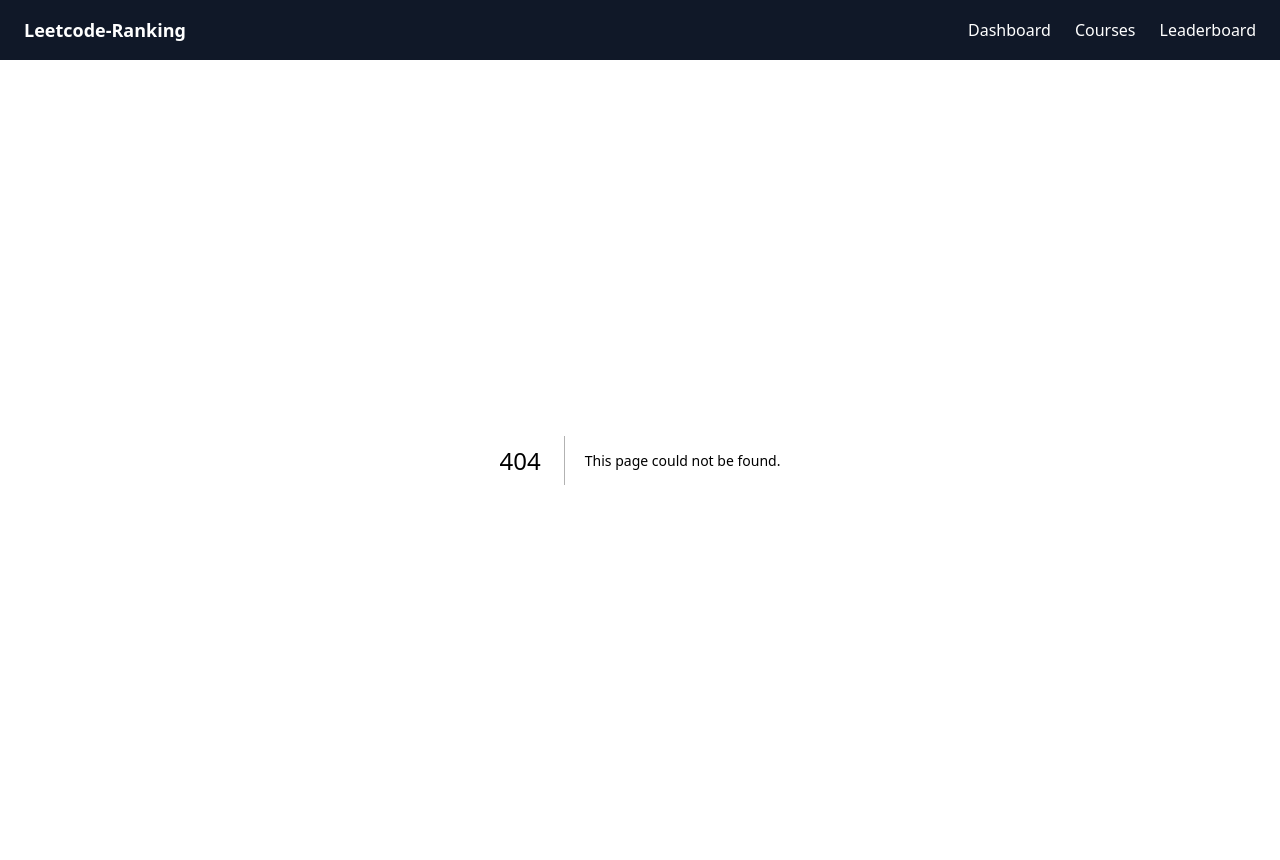
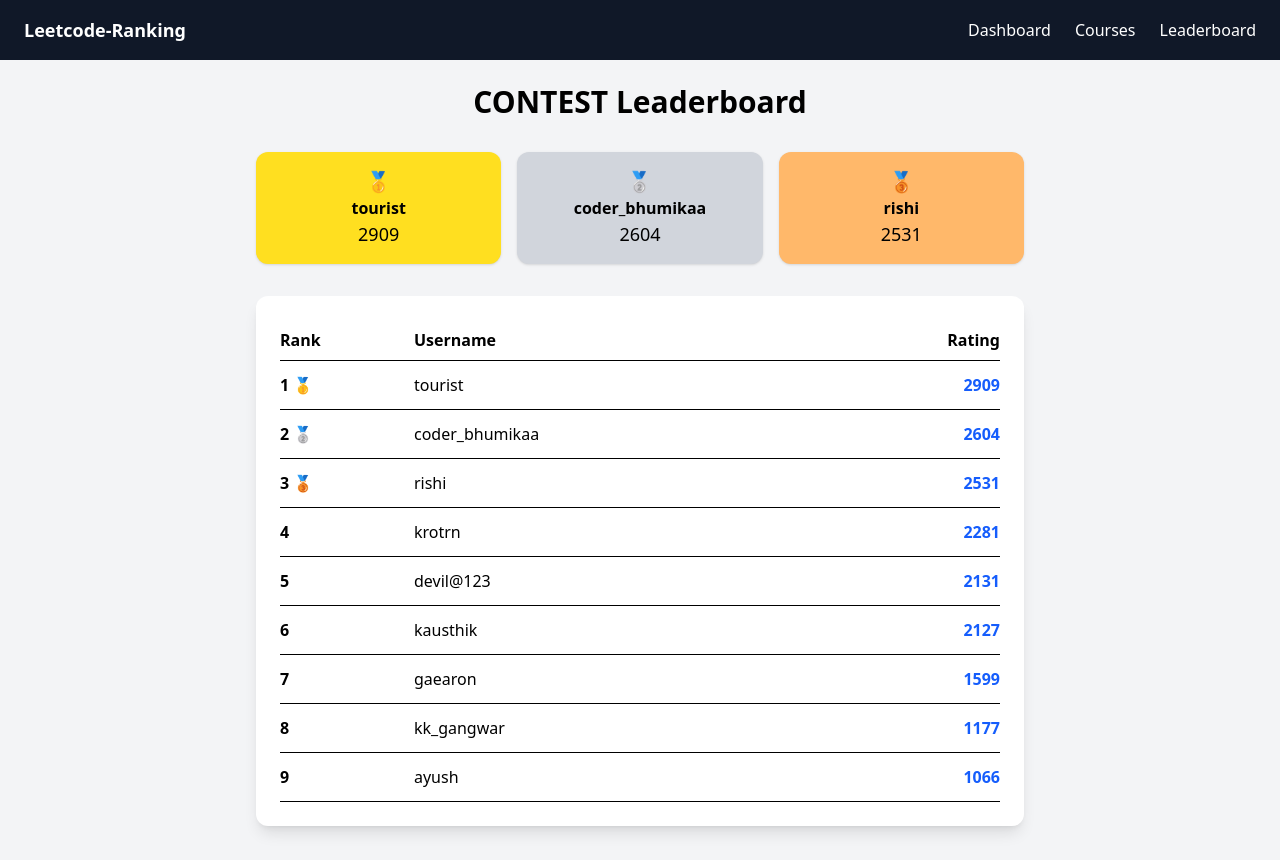
Before and after one commit to kausthik/reducate, a Next.js app: page /leaderboard/contest in a window 1280 px wide. Before the commit this address had no page. Built offline with nearby package versions, Linux system fonts and the light colour scheme.

Commit message:
Created Leaderboard UI

```diff
--- /dev/null
+++ b/src/app/api/leetcode/route.ts
@@ -0,0 +1,25 @@
+export async function GET(req: Request) {
+  const { searchParams } = new URL(req.url);
+  const username = searchParams.get("username");
+
+  if (!username) {
+    return Response.json({ error: "Username is required" }, { status: 400 });
+  }
+
+  const easy = Math.floor(Math.random() * 200);
+  const medium = Math.floor(Math.random() * 200);
+  const hard = Math.floor(Math.random() * 100);
+  const totalSolved = easy + medium + hard;
+  const score = easy + 2 * medium + 3 * hard;
+
+  return Response.json({
+    username,
+    totalSolved,
+    easySolved: easy,
+    mediumSolved: medium,
+    hardSolved: hard,
+    score,
+    ranking: 0,
+    fallback: true,
+  });
+}
--- /dev/null
+++ b/src/app/leaderboard/[category]/page.tsx
@@ -0,0 +1,116 @@
+import { users } from "../data";
+
+async function getUserData(username: string) {
+  const res = await fetch(
+    `http://localhost:3000/api/leetcode?username=${username}`,
+    {
+      next: { revalidate: 60 },
+    },
+  );
+
+  return res.json();
+}
+
+export default async function CategoryPage({ params }: any) {
+  const { category } = await params;
+  const data = await Promise.all(
+    users.map(async (username) => {
+      const stats = await getUserData(username);
+
+      let score = 0;
+
+      if (category === "easy") {
+        score = stats.easySolved || 0;
+      } else if (category === "medium") {
+        score = stats.mediumSolved || 0;
+      } else if (category === "hard") {
+        score = stats.hardSolved || 0;
+      } else if (category === "contest") {
+        score =stats.ranking && stats.ranking > 0
+            ? 100000 - stats.ranking
+            : Math.floor(Math.random() * 2000) + 1000;
+      } else if (category === "daily") {
+        score = Math.floor(Math.random() * 50);
+      } else {
+        score = stats.score || 0;
+      }
+
+      return {
+        username,
+        score,
+      };
+    }),
+    );
+
+  const sorted = data.sort((a, b) => b.score - a.score);
+   return (
+     <div className="min-h-screen bg-gray-100 p-6">
+       <h1 className="text-3xl font-bold text-center mb-8">
+         {category.toUpperCase()} Leaderboard
+       </h1>
+
+       <div className="max-w-3xl mx-auto grid grid-cols-3 gap-4 mb-8">
+         {sorted.slice(0, 3).map((user, index) => {
+           const colors = ["bg-yellow-300", "bg-gray-300", "bg-orange-300"];
+
+           return (
+             <div
+               key={user.username}
+               className={`p-4 rounded-xl text-center shadow ${colors[index]}`}
+             >
+               <p className="text-xl font-bold">
+                 {index === 0 ? "🥇" : index === 1 ? "🥈" : "🥉"}
+               </p>
+               <p className="font-semibold">{user.username}</p>
+               <p className="text-lg">{user.score}</p>
+             </div>
+           );
+         })}
+       </div>
+
+       <div className="max-w-3xl mx-auto bg-white shadow-lg rounded-xl p-6">
+         <table className="w-full">
+           <thead>
+             <tr className="text-left border-b">
+               <th className="py-2">Rank</th>
+               <th className="py-2">Username</th>
+               <th className="py-2 text-right">
+                 {category === "contest"
+                   ? "Rating"
+                   : category === "daily"
+                     ? "Streak"
+                     : "Score"}
+               </th>
+             </tr>
+           </thead>
+
+           <tbody>
+             {sorted.map((user, index) => {
+               let medal = "";
+               if (index === 0) medal = "🥇";
+               else if (index === 1) medal = "🥈";
+               else if (index === 2) medal = "🥉";
+
+               return (
+                 <tr
+                   key={user.username}
+                   className="border-b hover:bg-gray-50 transition"
+                 >
+                   <td className="py-3 font-semibold">
+                     {index + 1} {medal}
+                   </td>
+
+                   <td className="py-3">{user.username}</td>
+
+                   <td className="py-3 text-right font-bold text-blue-600">
+                     {user.score}
+                   </td>
+                 </tr>
+               );
+             })}
+           </tbody>
+         </table>
+       </div>
+     </div>
+   );
+}
--- /dev/null
+++ b/src/app/leaderboard/data.ts
@@ -0,0 +1,11 @@
+export const users = [
+    "coder_bhumikaa",
+    "gaearon",
+    "kk_gangwar",
+    "tourist",
+    "krotrn",
+    "ayush",
+    "rishi",
+    "kausthik",
+    "devil@123"
+];
--- a/src/app/leaderboard/page.tsx
+++ b/src/app/leaderboard/page.tsx
@@ -1,7 +1,76 @@
-export default function Page(){
-    return(
-        <h1>
-            This page belongs to leaderboard page
-        </h1>
-    )
+import Link from "next/link";
+
+const categories = [
+  {
+    name: "Easy",
+    slug: "easy",
+    icon: "🟢",
+    desc: "Basic problems",
+    color: "bg-green-100 text-green-700",
+  },
+  {
+    name: "Medium",
+    slug: "medium",
+    icon: "🟡",
+    desc: "Intermediate problems",
+    color: "bg-yellow-100 text-yellow-700",
+  },
+  {
+    name: "Hard",
+    slug: "hard",
+    icon: "🔴",
+    desc: "Advanced problems",
+    color: "bg-red-100 text-red-700",
+  },
+  {
+    name: "Contest",
+    slug: "contest",
+    icon: "🏆",
+    desc: "Competitive rating",
+    color: "bg-purple-100 text-purple-700",
+  },
+  {
+    name: "Today's Problem",
+    slug: "daily",
+    icon: "📅",
+    desc: "Daily streak",
+    color: "bg-blue-100 text-blue-700",
+  },
+  {
+    name: "Overall",
+    slug: "overall",
+    icon: "🔥",
+    desc: "Total performance",
+    color: "bg-gray-200 text-gray-800",
+  },
+];
+
+export default function LeaderboardHome() {
+  return (
+    <div className="min-h-screen bg-gradient-to-br from-gray-100 to-gray-200 p-6">
+      <h1 className="text-4xl font-bold text-center mb-2">
+        🏆 Leaderboard Dashboard
+      </h1>
+
+      <p className="text-center text-gray-600 mb-10">
+        Track performance across different coding categories
+      </p>
+
+      <div className="max-w-5xl mx-auto grid grid-cols-2 md:grid-cols-3 gap-6">
+        {categories.map((cat) => (
+          <Link
+            key={cat.slug}
+            href={`/leaderboard/${cat.slug}`}
+            className={`p-6 rounded-2xl shadow-md hover:shadow-xl transition transform hover:-translate-y-1 ${cat.color}`}
+          >
+            <div className="text-3xl mb-2">{cat.icon}</div>
+
+            <h2 className="text-lg font-semibold">{cat.name}</h2>
+
+            <p className="text-sm opacity-70">{cat.desc}</p>
+          </Link>
+        ))}
+      </div>
+    </div>
+  );
 }
```
Also changed, not shown: 1 other file (tests, documents, lock files or other folders).
